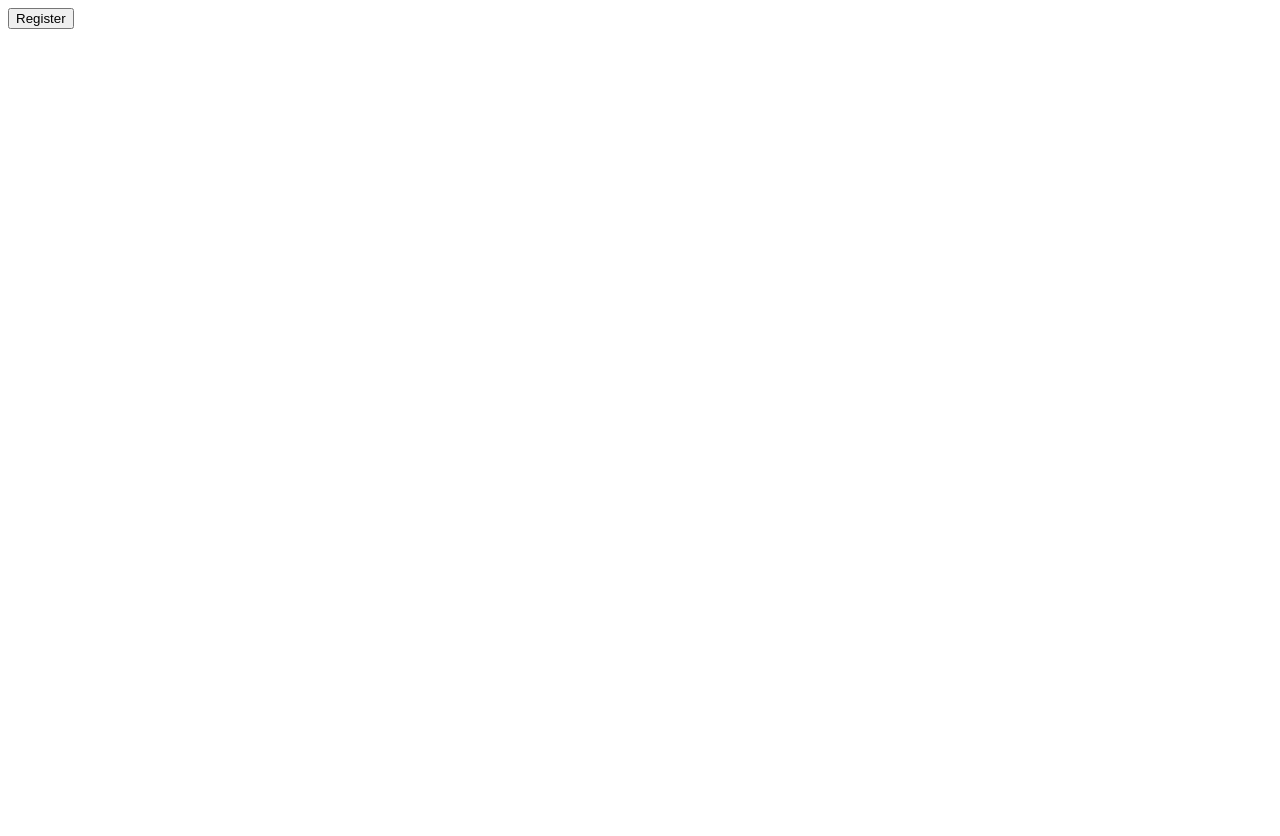
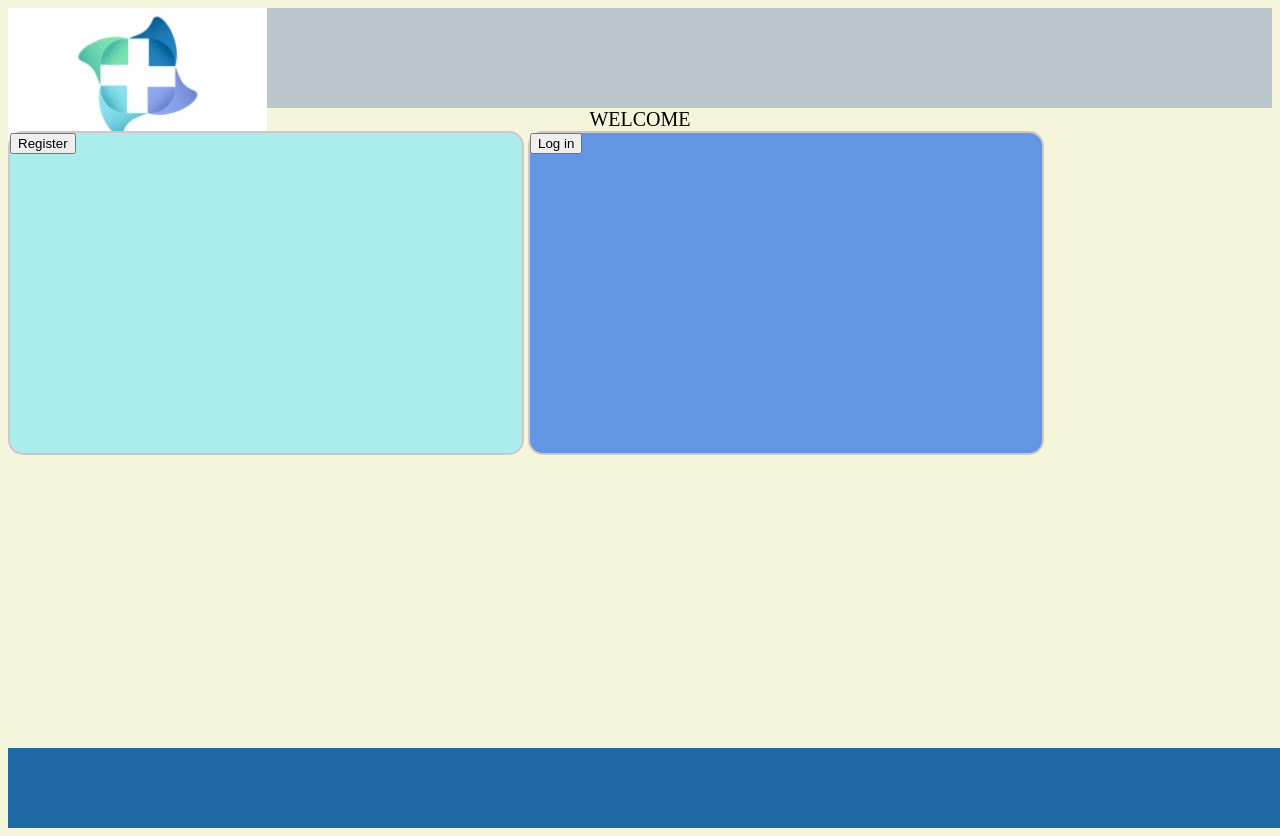
Before and after one commit to edgargino/emrdesign, a plain HTML site: page index.html in a window 1280 px wide. Before the commit the page ends 800 px from the top, so only its background shows below. Drawn offline with Linux system fonts and the light colour scheme.

Commit message:
additions to the whole

```diff
--- a/index.html
+++ b/index.html
@@ -2,16 +2,36 @@
 <html lang="en">
     <head>
         <script src="ops.js"></script>
-        <link type="text/css" rel="styleshee" href="styles.css">
-        <meta name="viewport" content="width=device-width, initial-scale=1.0"/>
+        <link type="text/css" rel="stylesheet" href="styles.css">
+        <meta name="viewport" content="width=device-width, height=device-height, initial-scale=1.0"/>
+        <meta name="description" content="Platform for medical information management">
     </head>
 
     <body>
         <header>
+            <div id="logoheader">
+                <img src="Logo.JPG" alt="logo">
+            </div>
 
         </header>
         <main>
-            <a href="registration.html" target="_self"><button>Register</button></a>
+            <div class="container">
+                <div id="Welcome">
+                    <p >WELCOME</p>
+                </div>
+
+                <div>
+                    <div class="logbox patient">
+                        <a href="registration.html" target="_self"><button>Register</button></a>
+                    </div>
+                    <div class="logbox staff">
+                        <a><button>Log in</button></a>
+                    </div>
+                </div>
+
+            </div>
+
+
 
         </main>
         <footer>
--- a/styles.css
+++ b/styles.css
@@ -1,7 +1,75 @@
 header {
-    height:fit-content;
-    max-height: 10vh;
+    height: 100px;
+    width: 100%;
+    background-color: rgb(187, 199, 204);
+    color:rgb(73, 161, 212);
+    top:0px;
+    justify-content: center;
+}
+body{
+    background-color: beige;
+}
+
+#container{
     width: 100vw;
-    background-color: rgb(179, 174, 174);
-    color:rgb(73, 161, 212)
+    height: 100vh;
 }
+
+.Welcome{
+    width: 100%;
+    height: 10vh;
+}
+
+p {
+    display: block;
+    width:fit-content;
+    margin: auto;
+    font-size: 20px;
+    font-weight: 300;
+}
+
+main{
+    height: 80vh;
+}
+
+img.logoheader{
+    display: block;
+    height:100px;
+    width: auto;
+    margin-left: auto;
+    margin-right: auto;
+}
+
+.logo{
+    width: 50px;
+    height: auto;
+}
+
+.logbox{
+    width: 40vw;
+    height: 40vh;
+    display: inline-block;
+    border-radius: 15px;
+    position: relative;
+    margin: auto;
+    border: solid 2px rgb(207, 199, 199);
+}
+
+.patient{
+    background-color: rgb(171, 236, 236);
+}
+
+.staff{
+    background-color: rgb(99, 150, 226);
+}
+
+footer{
+    width: 100vw;
+    height: 10vh;
+    background-color: rgb(30, 104, 165);
+    color: antiquewhite;
+}
+
+a{
+    margin:auto
+}
```
Also changed, not shown: login.html (deleted, +0 -33 lines), patientlogin.html (added, +33 -0 lines), stafflogin.html (added, +26 -0 lines), Logo.JPG (added).
